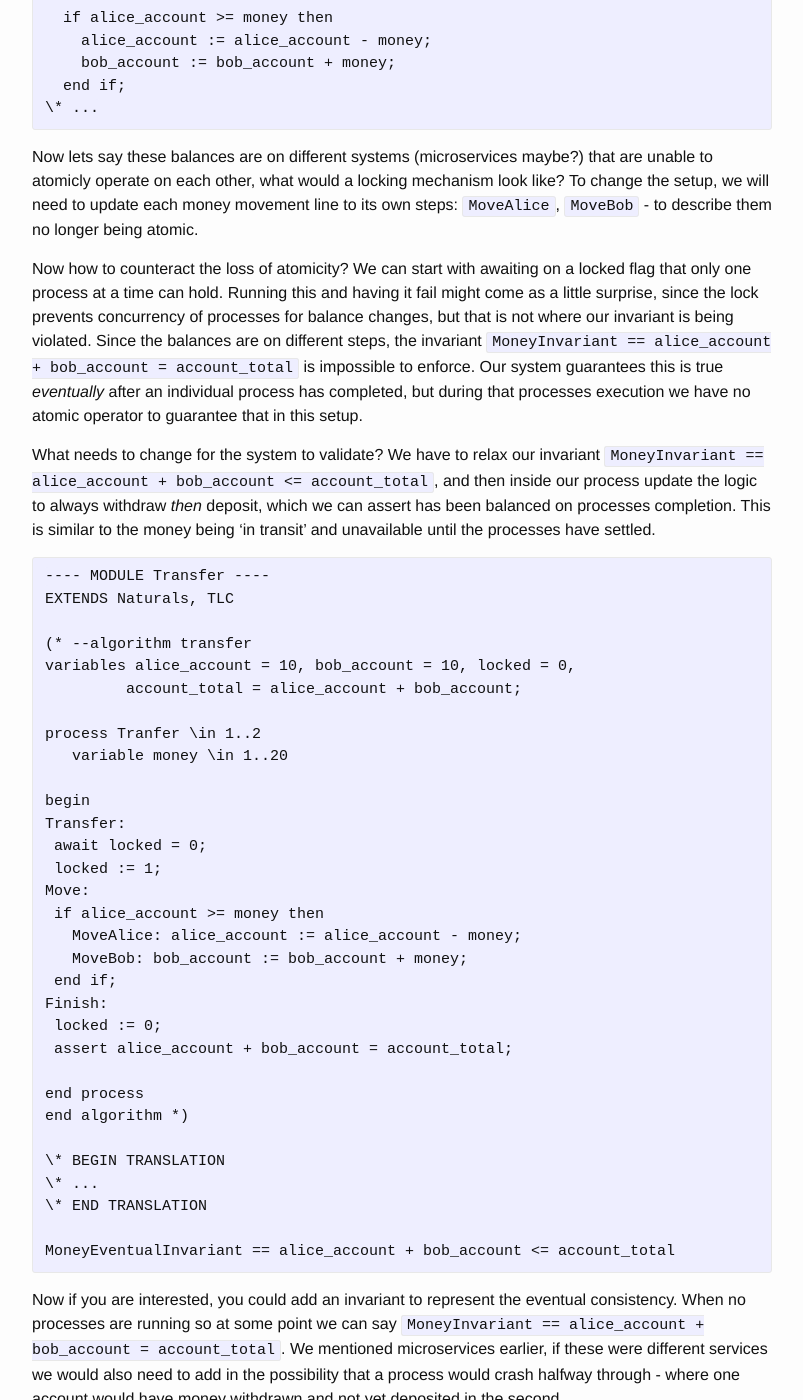
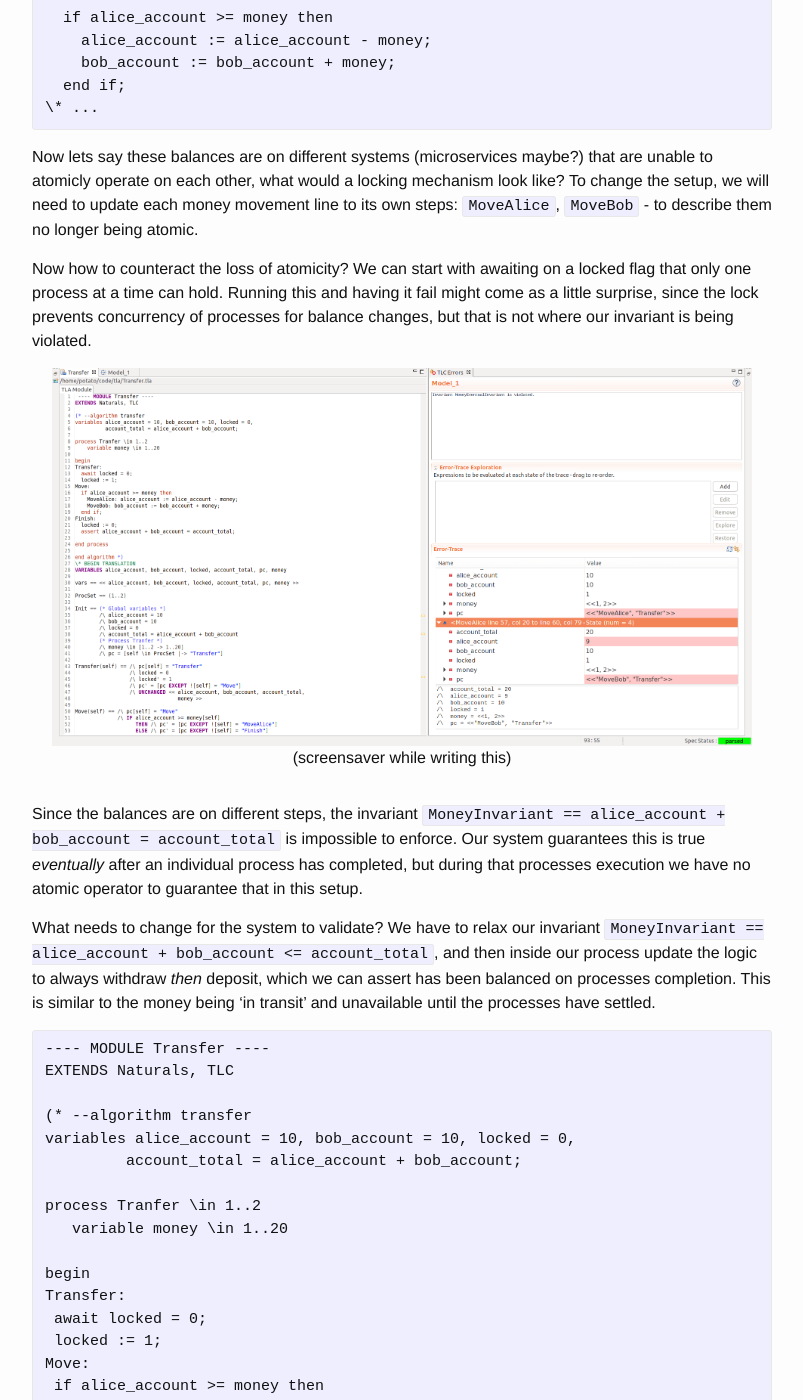
Before and after one commit to KlotzAndrew/klotzandrew.github.io, a Jekyll site: the page built from _posts/2019-12-07-tlaplus-money-transfer.markdown, in a window 1280 px wide and 1400 px high, scrolled down 1191 px. Shown: the whole window, without its empty margins (238-1041 px from the left). Built offline with Jekyll 4.4.1, drawn with Linux system fonts in a browser that asks for light colours; comment, search, counter and statistics services are not loaded.

Commit message:
add plaplus image

```diff
--- a/_posts/2019-12-07-tlaplus-money-transfer.markdown
+++ b/_posts/2019-12-07-tlaplus-money-transfer.markdown
@@ -3,6 +3,7 @@ layout: post
 title: "TLA+ verifying a money transfer"
 date: 2019-12-07 7:00:00 -0500
 categories: tlaplus, concurrency
+image: tlaplus_transfer.png
 ---
 
 What could go wrong with transferring money between two accounts? I have written about how easy it is to get wrong (giving away or losing money) and patterns for preventing problems like with the <a href="http://klotzandrew.com/blog/dropped-messages-outbox-pattern">outbox pattern</a>. <a href="https://lamport.azurewebsites.net/tla/tla.html">TLA+</a> provides a language and tooling for proving systems that might be able to help us understand if we have design flaws. <a href="https://learntla.com/introduction/example/">The first example from TLA+</a> is about transferring money from alice to bob, this is the basic premise:
@@ -57,7 +58,14 @@ Transfer:
 
 Now lets say these balances are on different systems (microservices maybe?) that are unable to atomicly operate on each other, what would a locking mechanism look like? To change the setup, we will need to update each money movement line to its own steps: `MoveAlice`, `MoveBob` - to describe them no longer being atomic.
 
-Now how to counteract the loss of atomicity? We can start with awaiting on a locked flag that only one process at a time can hold. Running this and having it fail might come as a little surprise, since the lock prevents concurrency of processes for balance changes, but that is not where our invariant is being violated. Since the balances are on different steps, the invariant `MoneyInvariant == alice_account + bob_account = account_total` is impossible to enforce. Our system guarantees this is true *eventually* after an individual process has completed, but during that processes execution we have no atomic operator to guarantee that in this setup.
+Now how to counteract the loss of atomicity? We can start with awaiting on a locked flag that only one process at a time can hold. Running this and having it fail might come as a little surprise, since the lock prevents concurrency of processes for balance changes, but that is not where our invariant is being violated.
+
+<div style="text-align: center; margin-bottom: 2rem;">
+  <img src="/assets/tlaplus_transfer.png" alt="tlaplus transfer" width="700">
+  <div>(screensaver while writing this)</div>
+</div>
+
+Since the balances are on different steps, the invariant `MoneyInvariant == alice_account + bob_account = account_total` is impossible to enforce. Our system guarantees this is true *eventually* after an individual process has completed, but during that processes execution we have no atomic operator to guarantee that in this setup.
 
 What needs to change for the system to validate? We have to relax our invariant `MoneyInvariant == alice_account + bob_account <= account_total`, and then inside our process update the logic to always withdraw *then* deposit, which we can assert has been balanced on processes completion. This is similar to the money being ‘in transit’ and unavailable until the processes have settled.
 
```
Also changed, not shown: assets/tlaplus_transfer.png (added).
